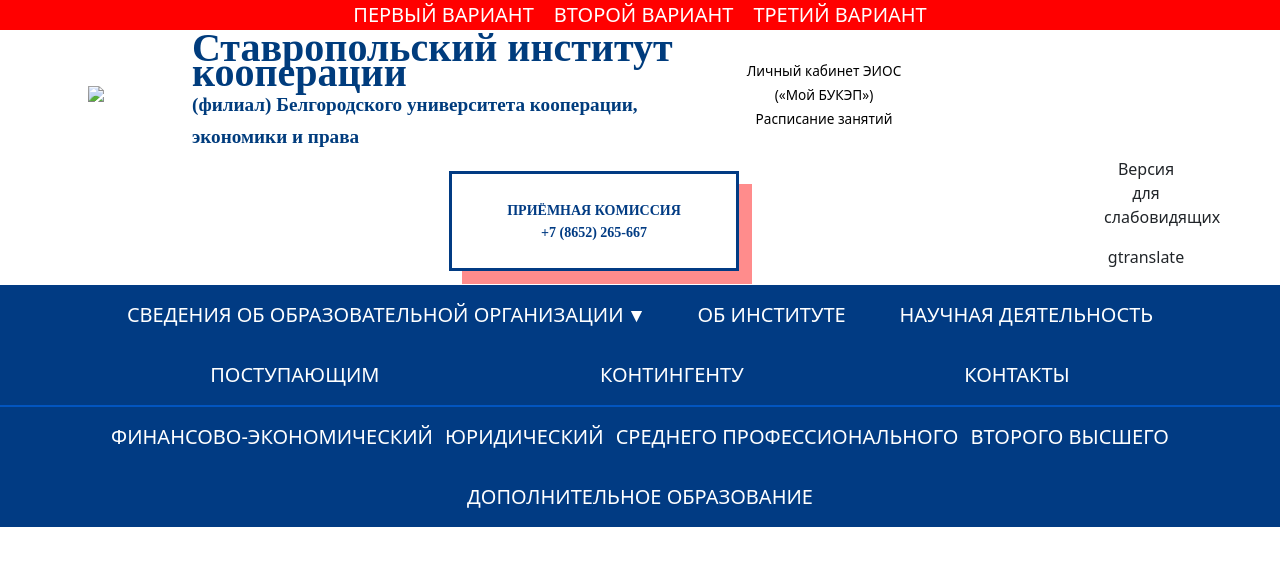
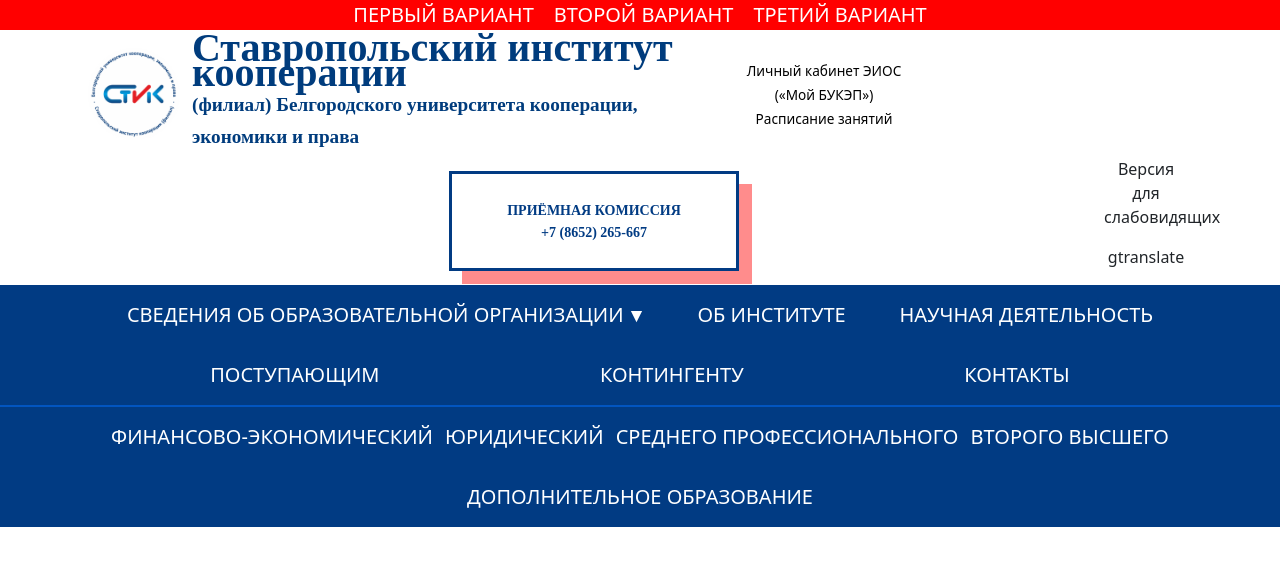
Before and after one commit to ManaTeWai/some-work-assets, a plain HTML site: page pages/programs.html in a window 1280 px wide. Drawn offline with nearby package versions, Linux system fonts and the light colour scheme; some icons are missing; a web font is replaced by a local one.

Commit message:
notebook

```diff
--- a/pages/programs.html
+++ b/pages/programs.html
@@ -26,7 +26,7 @@
 	<div class="container-fluid top">
 		<div class="row align-items-center">
 			<div class="col-12 col-md-12 col-lg-1 px-0 logo">
-				<a href="/"><img src="./assets/logo.png" class="img-fluid mx-auto d-block stik_logo" /></a>
+				<a href="/"><img src="../assets/logo.png" class="img-fluid mx-auto d-block stik_logo" /></a>
 			</div>
 			<div class="col-12 col-md-12 col-lg-6">
 				<p class="top__name bvi-tts logotype_fonts mb-2">Ставропольский институт кооперации<br /> <span>(филиал)
```
